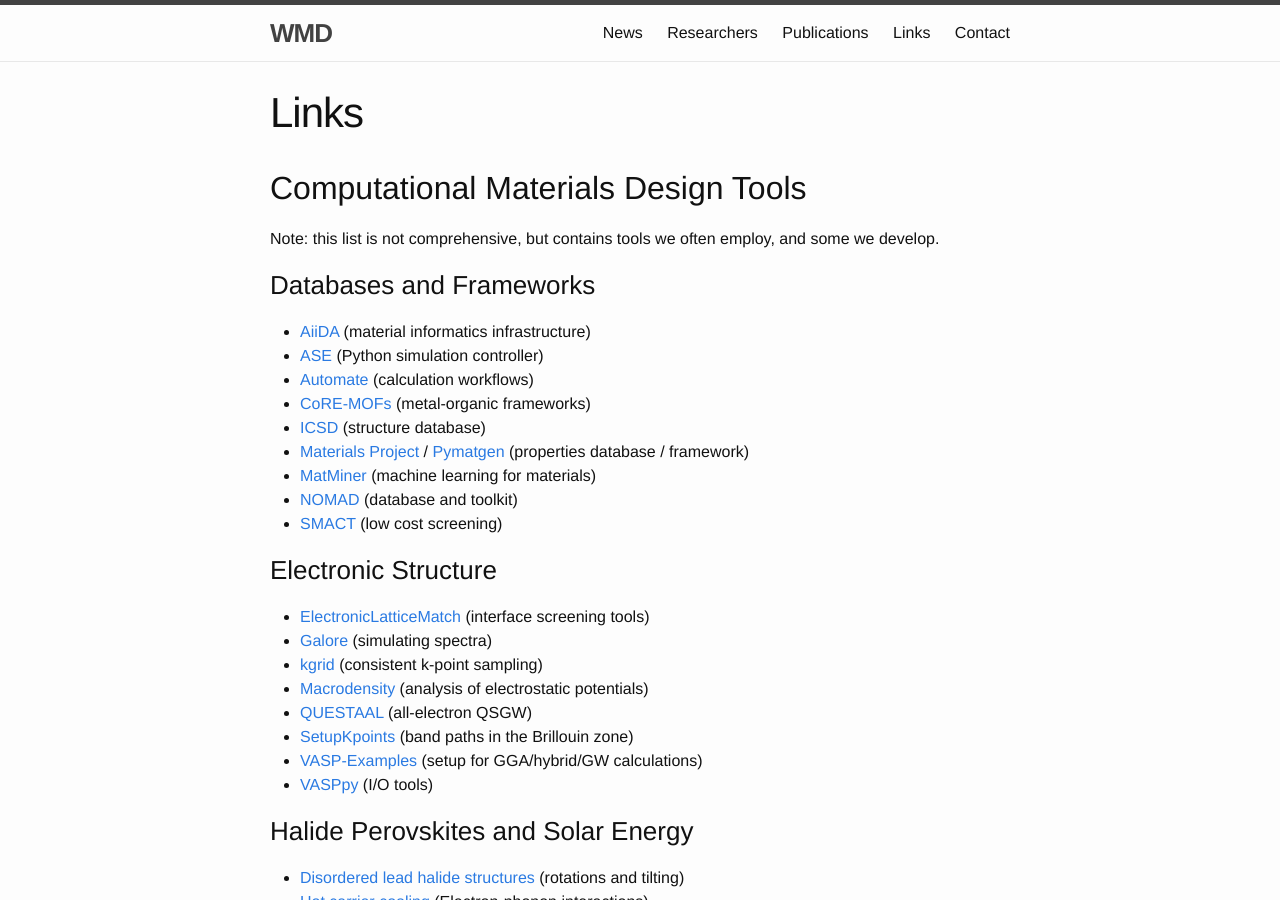
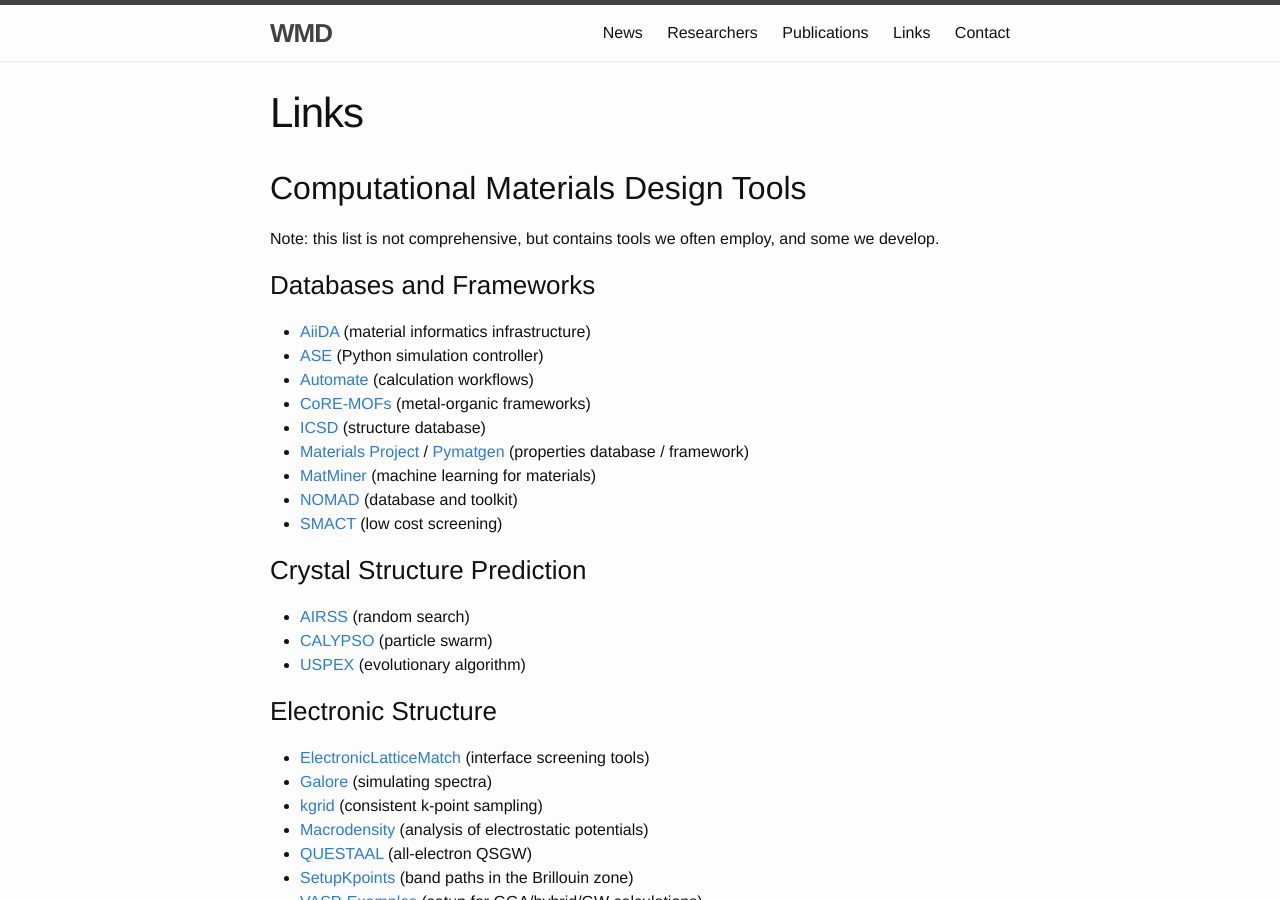
Before and after one commit to WMD-group/WMD-group.github.io, a Jekyll site: the page built from d_links.md, in a window 1280 px wide and 900 px high. Built offline with Jekyll 4.4.1, drawn with Linux system fonts in a browser that asks for light colours.

Commit message:
Update d_links.md

```diff
--- a/d_links.md
+++ b/d_links.md
@@ -19,6 +19,12 @@
 * [MatMiner](http://hackingmaterials.github.io/matminer/) (machine learning for materials)
 * [NOMAD](https://nomad-coe.eu) (database and toolkit)
 * [SMACT](https://github.com/WMD-group/SMACT) (low cost screening)
+
+### Crystal Structure Prediction
+
+* [AIRSS](https://www.mtg.msm.cam.ac.uk/Codes/AIRSS) (random search)
+* [CALYPSO](http://www.calypso.cn) (particle swarm)
+* [USPEX](http://uspex-team.org/en/uspex) (evolutionary algorithm)
 
 ### Electronic Structure
 
```
